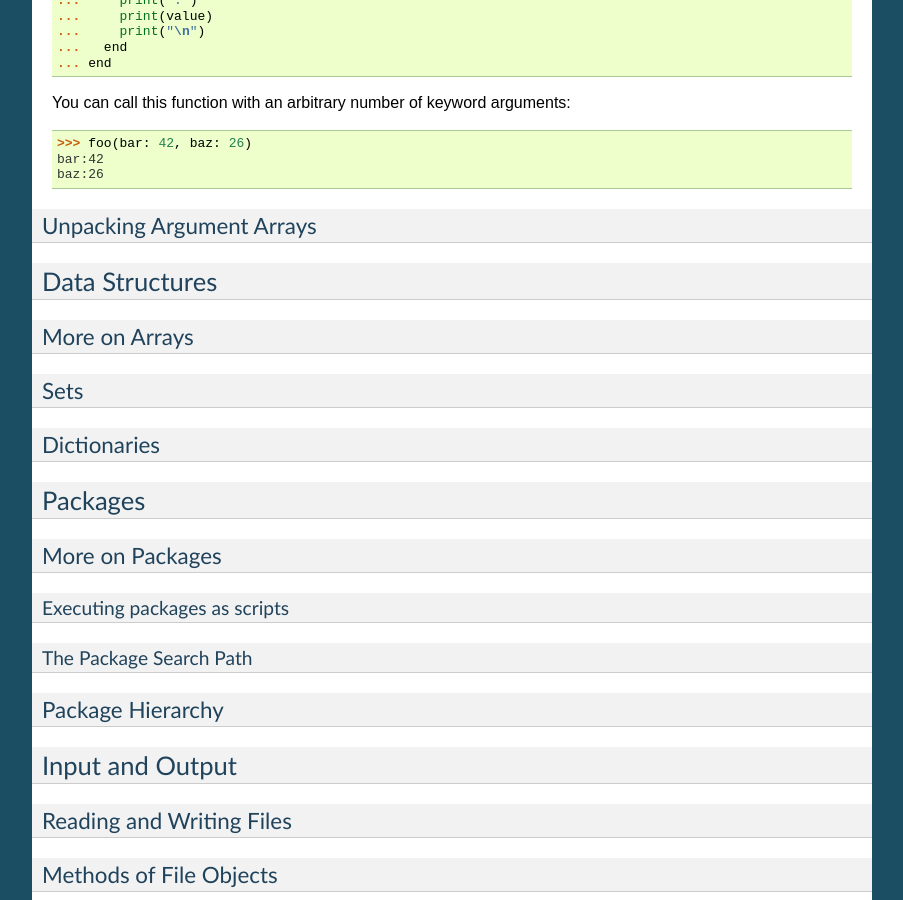
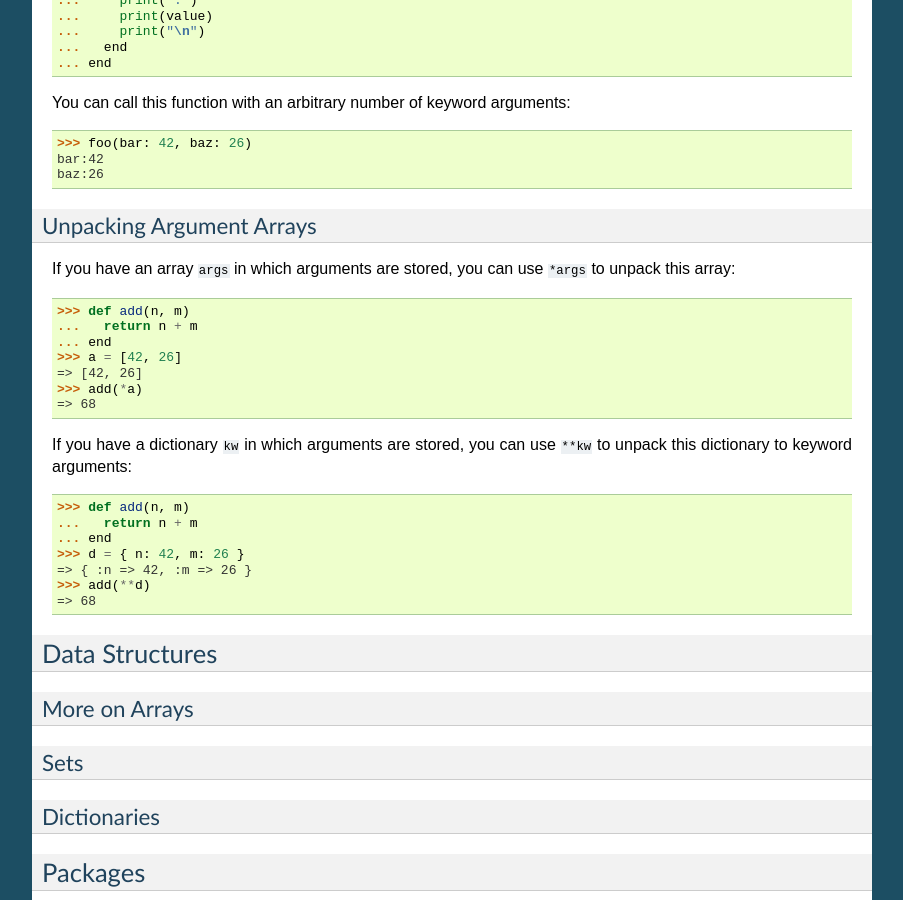
Before and after one commit to SumiTomohiko/Yog, a Sphinx documentation site: the page built from doc/tutorial.rst, in a window 1280 px wide and 900 px high, scrolled down 8307 px. Shown: the whole window, without its empty margins (198-1101 px from the left). Built offline with Sphinx 7.4.7, drawn with Linux system fonts in a browser that asks for light colours.

Commit message:
Described about unpacking arguments.

```diff
--- a/doc/tutorial.rst
+++ b/doc/tutorial.rst
@@ -482,6 +482,26 @@ You can call this function with an arbitrary number of keyword arguments::
 Unpacking Argument Arrays
 =========================
 
+If you have an array ``args`` in which arguments are stored, you can use ``*args`` to unpack this array::
+
+  >>> def add(n, m)
+  ...   return n + m
+  ... end
+  >>> a = [42, 26]
+  => [42, 26]
+  >>> add(*a)
+  => 68
+
+If you have a dictionary ``kw`` in which arguments are stored, you can use ``**kw`` to unpack this dictionary to keyword arguments::
+
+  >>> def add(n, m)
+  ...   return n + m
+  ... end
+  >>> d = { n: 42, m: 26 }
+  => { :n => 42, :m => 26 }
+  >>> add(**d)
+  => 68
+
 ***************
 Data Structures
 ***************
```
Also changed, not shown: 1 other file.
